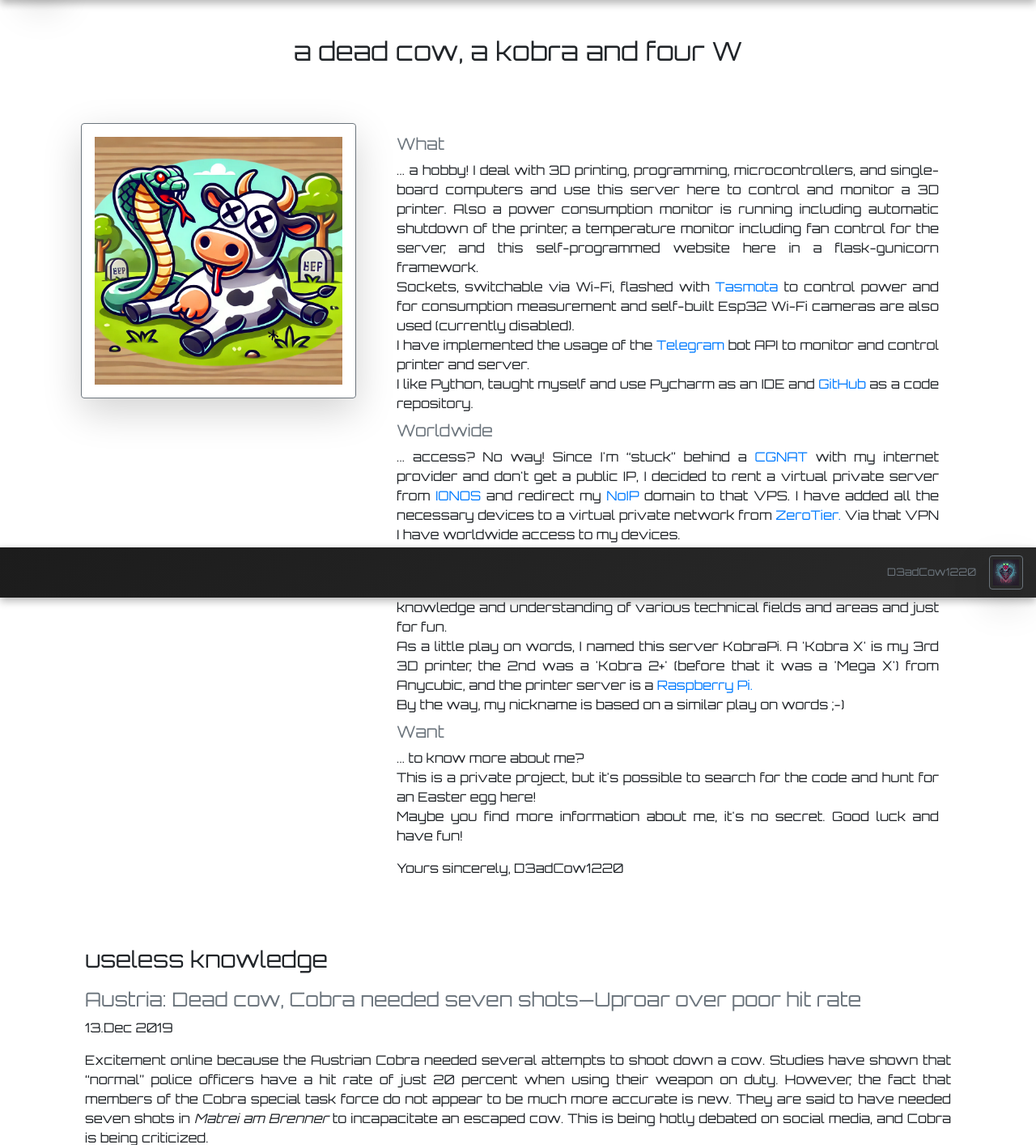
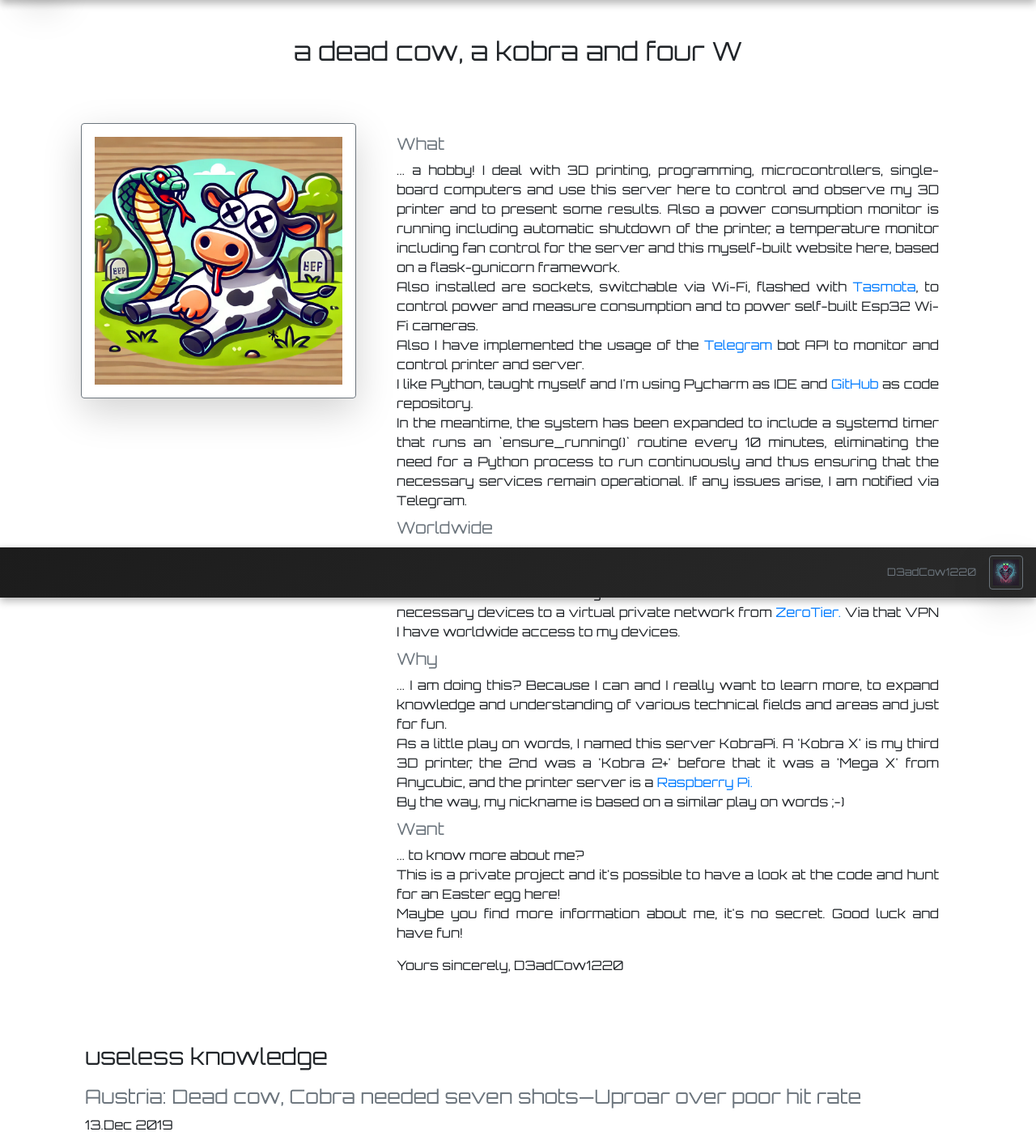
Before and after one commit to kaulketh/KobraPiV2, a Flask app: page /kobra/ in a window 1280 px wide. Shown: the part 62-1476 px from the top of the page at 81% size. Run offline with Flask 3, Linux system fonts and the light colour scheme; data that the repository does not hold is empty; parts of the project's set-up code (start-up, migrations or seed data) failed here and were passed over; some libraries are stand-ins or nearby versions.

Commit message:
Update and refine project description in index template

```diff
--- a/www/templates/includes/contents/index.htm
+++ b/www/templates/includes/contents/index.htm
@@ -10,26 +10,32 @@
             <div class="card-body">
                 <h5 class="card-subtitle mb-2 text-muted">What</h5>
                 <p class="card-text">... a hobby! I deal with 3D
-                    printing, programming, microcontrollers, and single-board
+                    printing, programming, microcontrollers, single-board
                     computers and use this server here to control
-                    and monitor a 3D printer. Also a power consumption
-                    monitor is running including automatic shutdown of the
-                    printer, a temperature monitor including fan control for
-                    the server, and this self-programmed website here in a
-                    flask-gunicorn framework.<br>
-                    Sockets, switchable via Wi-Fi, flashed with
-                    <a href="https://bit.ly/tasmota"
-                       target="_blank">Tasmota</a>
-                    to control power and for consumption measurement and
-                    self-built Esp32 Wi-Fi cameras are also used (currently
-                    disabled).<br>
-                    I have implemented the usage of the
+                    and observe my 3D printer and to present some results.
+                    Also a power consumption monitor is running including
+                    automatic shutdown of the printer, a temperature monitor
+                    including fan control for the server and this myself-built
+                    website here, based on a flask-gunicorn framework.<br>
+                    Also installed are sockets, switchable via Wi-Fi,
+                    flashed with <a href="https://bit.ly/tasmota"
+                                    target="_blank">Tasmota</a>,
+                    to control power and measure consumption and to power
+                    self-built Esp32 Wi-Fi cameras.<br>
+                    Also I have implemented the usage of the
                     <a href="https://telegram.org/"
                        target="_blank">Telegram</a>
                     bot API to monitor and control printer and server.<br>
-                    I like Python, taught myself and use Pycharm as an IDE and
+                    I like Python, taught myself and I'm using Pycharm as IDE
+                    and
                     <a href="https://github.com/" target="_blank">GitHub</a>
-                    as a code repository.
+                    as code repository.<br>
+                    In the meantime, the system has been expanded to include a
+                    systemd timer that runs an `ensure_running()` routine every
+                    10 minutes, eliminating the need for a Python process to
+                    run continuously and thus ensuring that the necessary
+                    services remain operational. If any issues arise, I am
+                    notified via Telegram.<br>
                 </p>
                 <h5 class="card-subtitle mb-2 text-muted">Worldwide</h5>
                 <p class="card-text">... access? No way! Since I'm “stuck”
@@ -54,9 +60,9 @@
                     understanding of various technical fields and areas and
                     just for fun.<br>
                     As a little play on words, I named this
-                    server KobraPi. A 'Kobra X' is my 3rd 3D printer,
-                    the 2nd was a 'Kobra 2+' (before that it was a
-                    'Mega X') from Anycubic, and the printer server is a
+                    server KobraPi. A 'Kobra X' is my third 3D printer,
+                    the 2nd was a 'Kobra 2+' before that it was a
+                    'Mega X' from Anycubic, and the printer server is a
                     <a href="https://www.raspberrypi.org/"
                        target="_blank">Raspberry Pi.</a><br>
                     By the way, my nickname is based on a similar play on words
@@ -64,8 +70,8 @@
                 </p>
                 <h5 class="card-subtitle mb-2 text-muted">Want</h5>
                 <p class="card-text">... to know more about me?<br>
-                    This is a private project, but it's possible to search for
-                    the code and hunt for an Easter egg here!<br>
+                    This is a private project and it's possible to have a look
+                    at the code and hunt for an Easter egg here!<br>
                     Maybe you find more information about me, it's no secret.
                     Good luck and have fun!
                 </p>
@@ -80,8 +86,7 @@
         <div class="card-body">
             <h3 class="card-subtitle">useless knowledge</h3><br>
             <h4 class="card-subtitle mb-2 text-muted">Austria: Dead cow, Cobra
-                needed seven shots—Uproar over
-                poor hit rate</h4>
+                needed seven shots—Uproar over poor hit rate</h4>
             <p class="card-text">13.Dec 2019<br>
             </p>
             <p class="card-text">Excitement online because the Austrian Cobra
```
